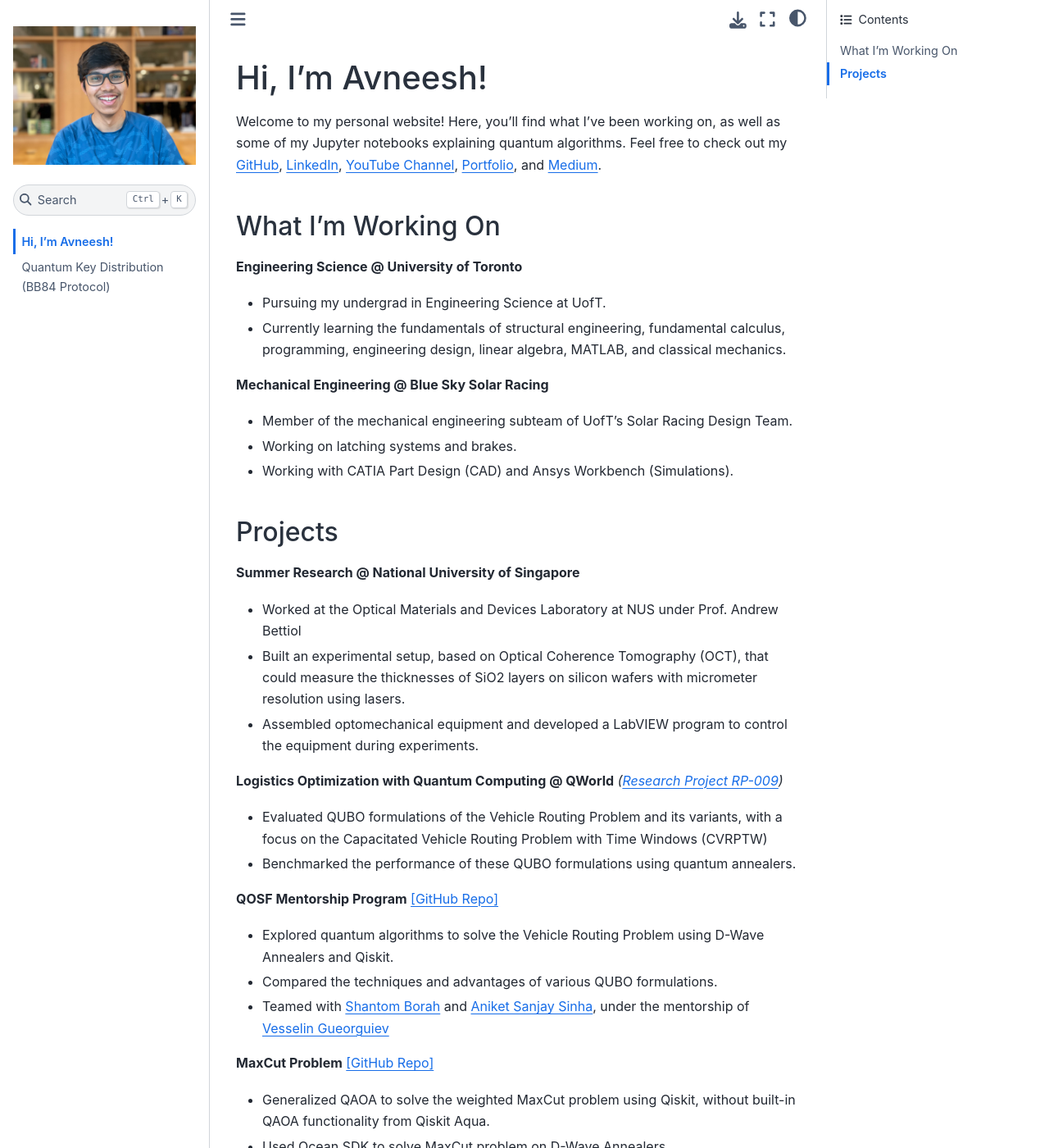
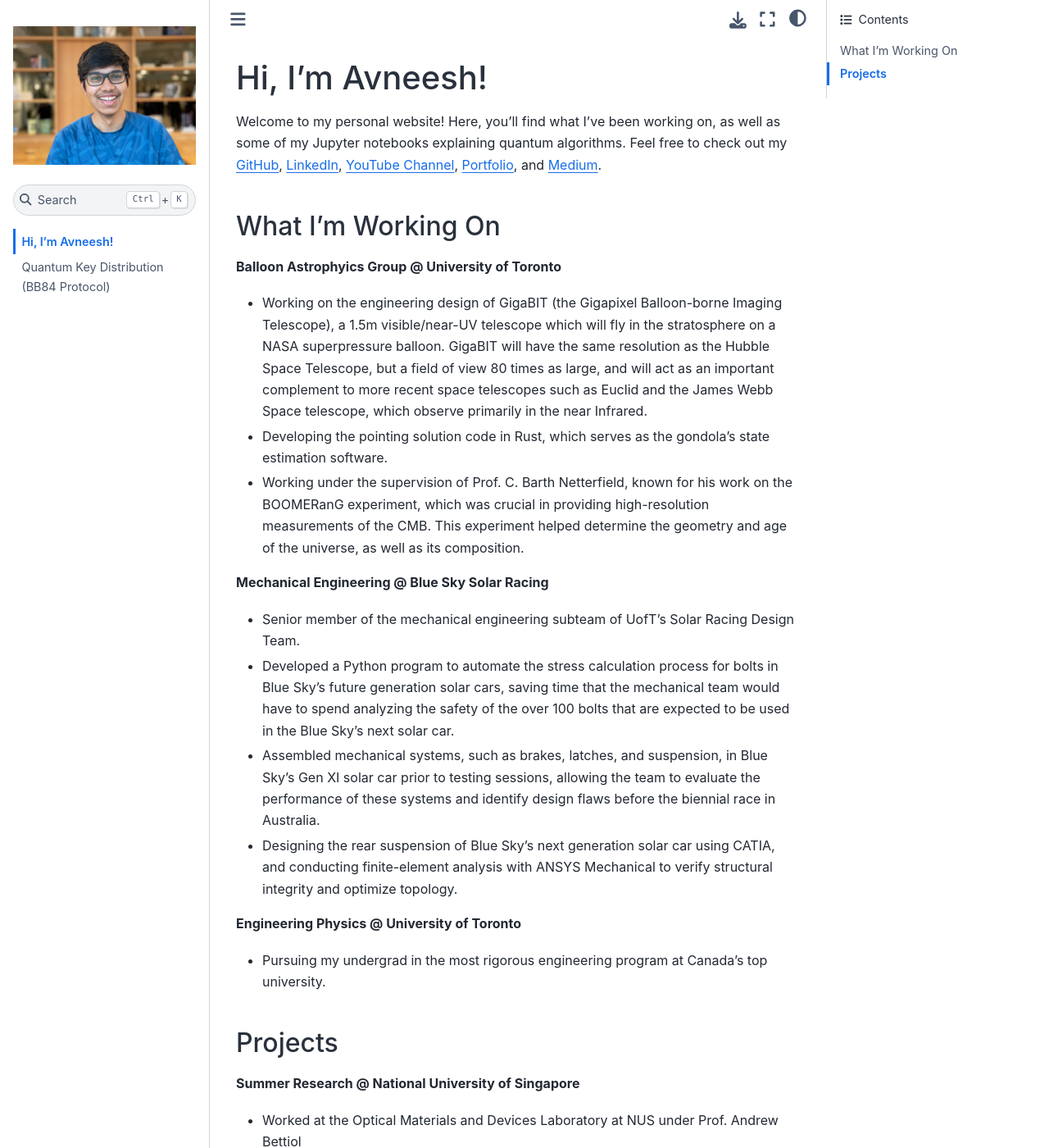
Before and after one commit to VectorBolt/VectorBolt.github.io, a Jupyter Book: the page built from landing-page.md, in a window 1280 px wide and 1400 px high. Shown: the whole window at 82% size. Built offline with Jupyter Book 1.0.4 settings and Sphinx 7.4.7 and the Sphinx Book theme 1.1.4, drawn with Linux system fonts in a browser that asks for light colours; pages that are not in the unit, such as notebooks, are missing from menus.

Commit message:
Add BALLAST fr this time

```diff
--- a/landing-page.md
+++ b/landing-page.md
@@ -5,14 +5,19 @@ Here, you'll find what I've been working on, as well as some of my Jupyter noteb
 Feel free to check out my [GitHub](https://github.com/VectorBolt), [LinkedIn](https://www.linkedin.com/in/avneesh-verma/), [YouTube Channel](https://www.youtube.com/channel/UCN3uzbzGgzp75Cl2Ai73QSA), [Portfolio](https://tks.life/profile/avneesh.verma#about), and [Medium](https://medium.com/@avneeshverma03).
 
 ## What I'm Working On
-**Engineering Science @ University of Toronto**
-* Pursuing my undergrad in Engineering Science at UofT.
-* Currently learning the fundamentals of structural engineering, fundamental calculus, programming, engineering design, linear algebra, MATLAB, and classical mechanics.
+**Balloon Astrophyics Group @ University of Toronto**
+* Working on the engineering design of GigaBIT (the Gigapixel Balloon-borne Imaging Telescope), a 1.5m visible/near-UV telescope which will fly in the stratosphere on a NASA superpressure balloon. GigaBIT will have the same resolution as the Hubble Space Telescope, but a field of view 80 times as large, and will act as an important complement to more recent space telescopes such as Euclid and the James Webb Space telescope, which observe primarily in the near Infrared.
+* Developing the pointing solution code in Rust, which serves as the gondola's state estimation software.
+* Working under the supervision of Prof. C. Barth Netterfield, known for his work on the BOOMERanG experiment, which was crucial in providing high-resolution measurements of the CMB. This experiment helped determine the geometry and age of the universe, as well as its composition.
 
 **Mechanical Engineering @ Blue Sky Solar Racing**
-* Member of the mechanical engineering subteam of UofT's Solar Racing Design Team.
-* Working on latching systems and brakes.
-* Working with CATIA Part Design (CAD) and Ansys Workbench (Simulations).
+* Senior member of the mechanical engineering subteam of UofT's Solar Racing Design Team.
+* Developed a Python program to automate the stress calculation process for bolts in Blue Sky’s future generation solar cars, saving time that the mechanical team would have to spend analyzing the safety of the over 100 bolts that are expected to be used in the Blue Sky’s next solar car.
+* Assembled mechanical systems, such as brakes, latches, and suspension, in Blue Sky’s Gen XI solar car prior to testing sessions, allowing the team to evaluate the performance of these systems and identify design flaws before the biennial race in Australia.
+* Designing the rear suspension of Blue Sky's next generation solar car using CATIA, and conducting finite-element analysis with ANSYS Mechanical to verify structural integrity and optimize topology.
+
+**Engineering Physics @ University of Toronto**
+* Pursuing my undergrad in the most rigorous engineering program at Canada's top university.
 
 ## Projects
 **Summer Research @ National University of Singapore**
```
